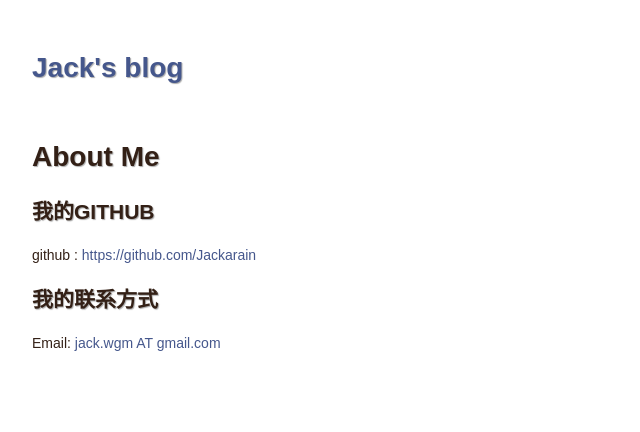
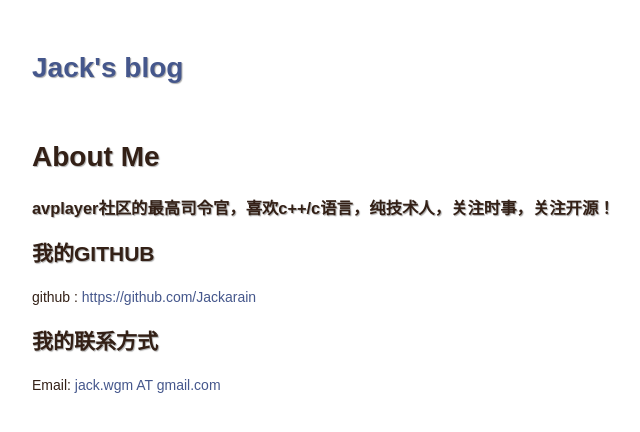
Before and after one commit to Jackarain/jackarain.github.com, a Jekyll site: the page built from about.md, in a window 1280 px wide. Shown: the top 432 px of the page, without its empty margins (216-856 px from the left). Built offline with Jekyll 4.4.1, drawn with Linux system fonts in a browser that asks for light colours; Markdown is read by kramdown in place of the engine named in the settings.

Commit message:
update about me
Signed-off-by: Jack <jack.wgm@gmail.com>

```diff
--- a/about.md
+++ b/about.md
@@ -2,6 +2,8 @@
 layout: default
 title: About Me
 ---
+
+###avplayer社区的最高司令官，喜欢c++/c语言，纯技术人，关注时事，关注开源！
 
 ##我的GITHUB
 github : <https://github.com/Jackarain>
```
